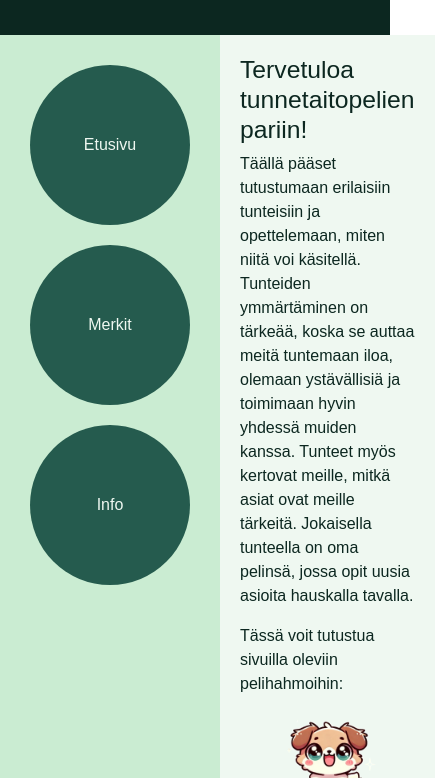
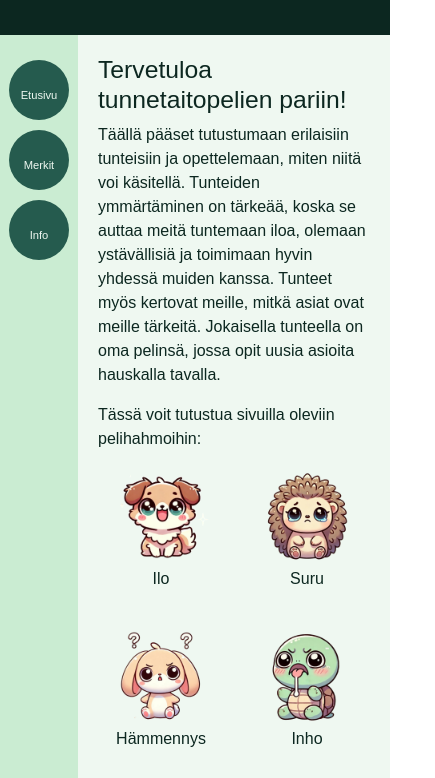
Before and after one commit to KaroliinaF/Ryhma_5_Tunne_elamapeli, a plain HTML site: page index.html in a window 390 px wide. Shown: the part 66-844 px from the top of the page, 435 px wide, since content can reach past the window. Drawn offline with nearby package versions, Linux system fonts and the light colour scheme.

Commit message:
responsiivisuuden säätöä

```diff
--- a/index_styles.css
+++ b/index_styles.css
@@ -48,7 +48,7 @@
     width: 160px;
     height: 160px;
     line-height: 140px;
-  }
+}
 
   nav a:hover {
     background-color: #0c2720;
@@ -96,7 +96,7 @@
   background-color: #255B4E;
   color: #EFF8F1;
   border: none;
-  padding: 30px;
+  padding: 20px;
   border-radius: 50%;
   margin-top: 30px;
   margin-left: 30px;
@@ -128,9 +128,39 @@ footer {
     color: #EFF8F1;
   }
 
-  @media (max-width: 600px) {
-    nav, article {
-      width: 100%;
-      height: auto;
+  @media (max-width: 992px) {
+    nav a {
+        width: 130px;
+        height: 130px;
+        line-height: 110px;
+        font-size: 1rem;
     }
-  }
+}
+
+@media (max-width: 768px) {
+    nav a {
+        width: 100px;
+        height: 100px;
+        line-height: 80px;
+        font-size: 0.9rem;
+    }
+}
+
+@media (max-width: 600px) {
+    nav a {
+        width: 80px;
+        height: 80px;
+        line-height: 60px;
+        font-size: 0.8rem;
+    }
+}
+
+@media (max-width: 480px) {
+    nav a {
+        width: 60px;
+        height: 60px;
+        line-height: 50px;
+        font-size: 0.7rem;
+        margin: 5px;
+    }
+}
```
